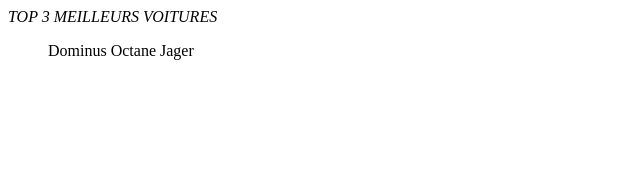
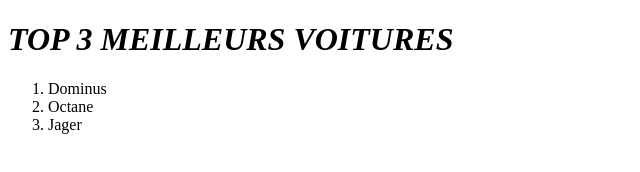
Before and after one commit to plono1830662/introWeb, a plain HTML site: page Exercices/exercice 1/Jeux.html in a window 1280 px wide. Shown: the whole page, without its empty margins (0-640 px from the left). Drawn offline with Linux system fonts and the light colour scheme.

Commit message:
pages fini 1

```diff
--- a/Exercices/exercice 1/Jeux.html
+++ b/Exercices/exercice 1/Jeux.html
@@ -6,12 +6,12 @@
     <meta charset="UTF-8">
     <title>Meileurs voitures</title>
 </head>
-    <hi><i>TOP 3 MEILLEURS VOITURES</i></hi>
+    <h1><i>TOP 3 MEILLEURS VOITURES</i></h1>
 <body>
 <ol>
-    <il>Dominus</il>
-    <il>Octane</il>
-    <il>Jager</il>
+    <li>Dominus</li>
+    <li>Octane</li>
+    <li>Jager</li>
 </ol>
 </body>
 </html>
```
